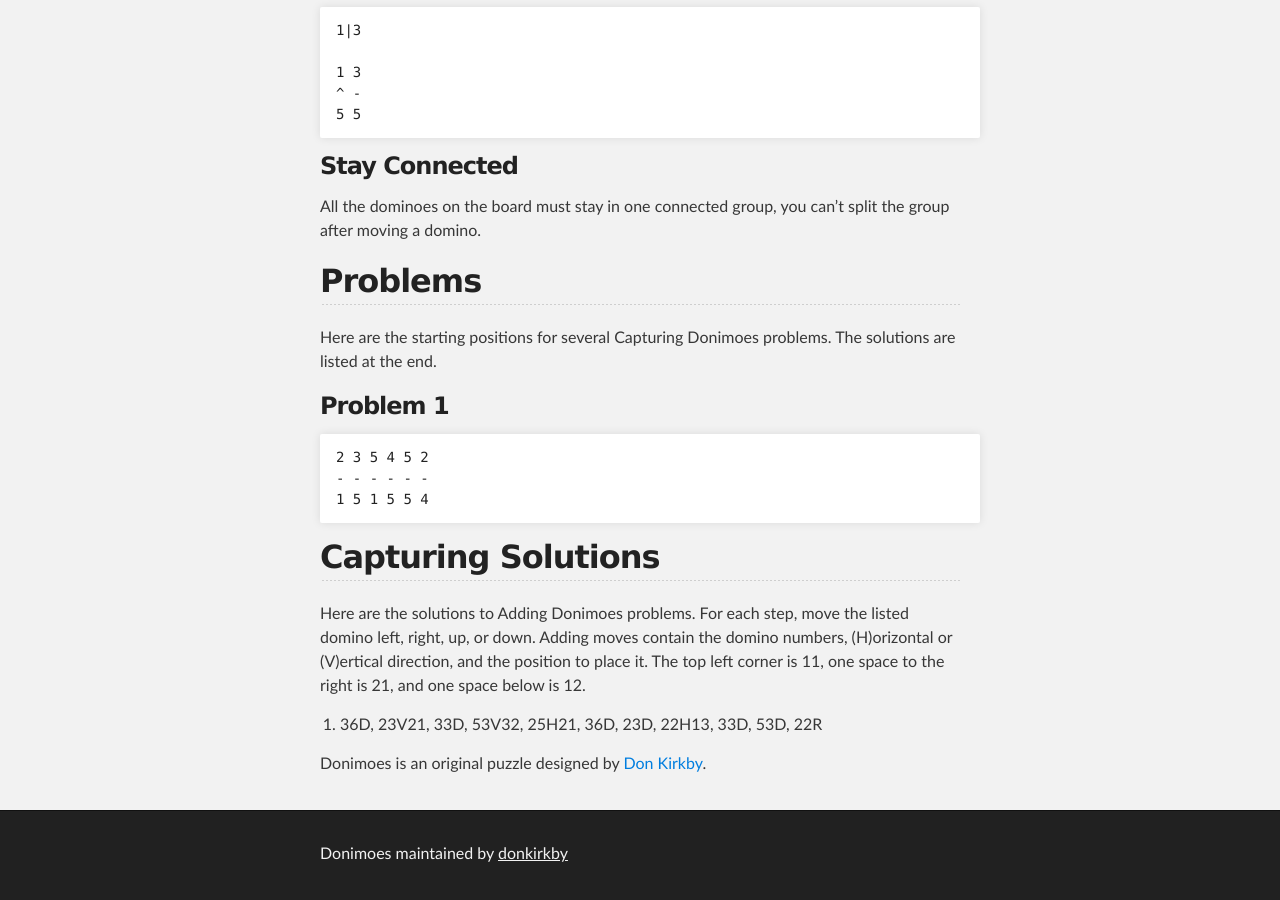
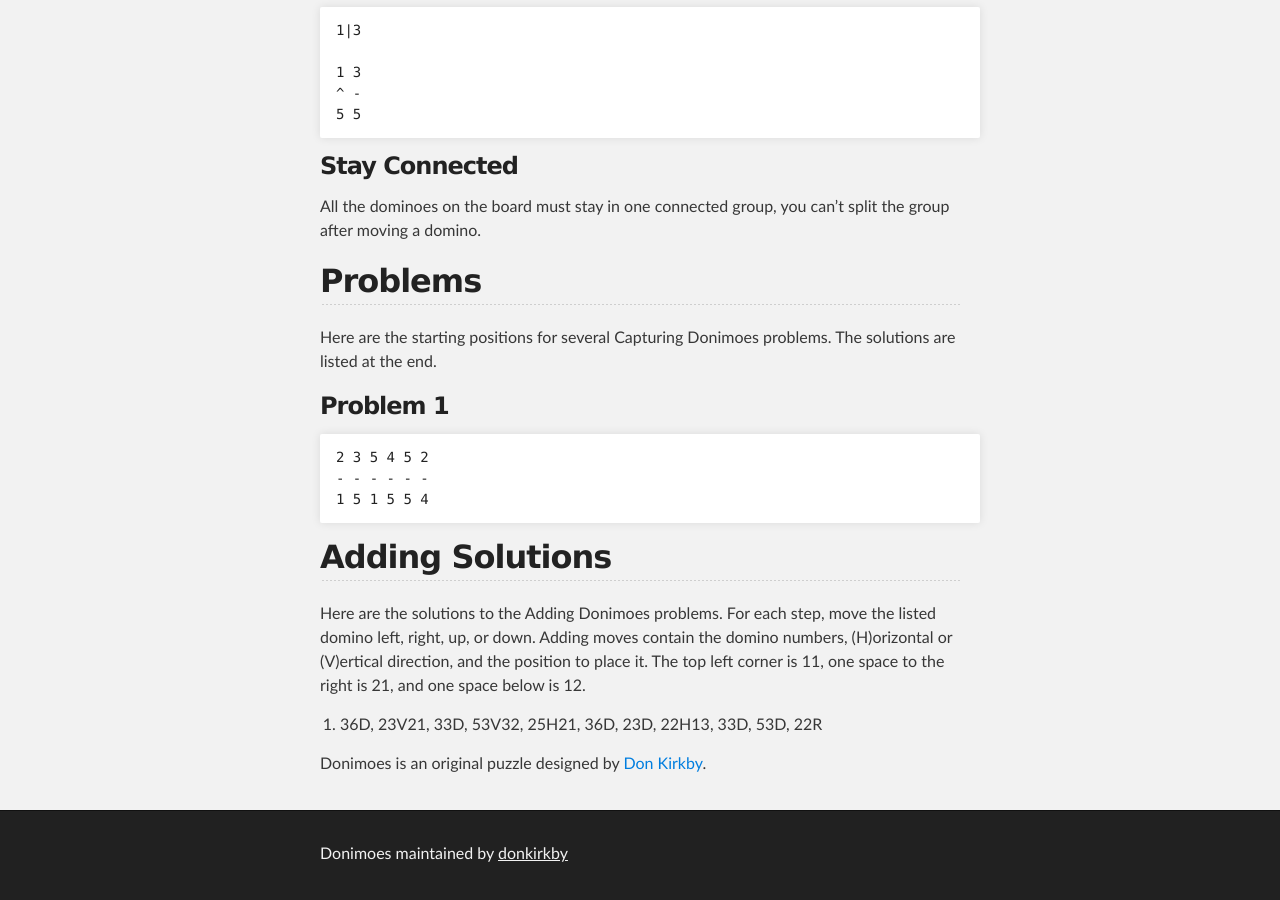
Before and after one commit to donkirkby/donimoes, a Jekyll site: the page built from docs/new_rules.md, in a window 1280 px wide and 900 px high, scrolled down 2062 px. Built offline with Jekyll 4.4.1, drawn with Linux system fonts in a browser that asks for light colours.

```diff
--- a/docs/new_rules.md
+++ b/docs/new_rules.md
@@ -95,8 +95,8 @@ solutions are listed at the end.
     - - - - - -
     1 5 1 5 5 4
 
-## Capturing Solutions ##
-Here are the solutions to Adding Donimoes problems. For each step, move the
+## Adding Solutions ##
+Here are the solutions to the Adding Donimoes problems. For each step, move the
 listed domino left, right, up, or down. Adding moves contain the domino
 numbers, (H)orizontal or (V)ertical direction, and the position to place it.
 The top left corner is 11, one space to the right is 21, and one space below is 12.
```
Also changed, not shown: docs/rules.md (+2 -2 lines), donimoes.py (+8 -1 lines), 3 other files.
